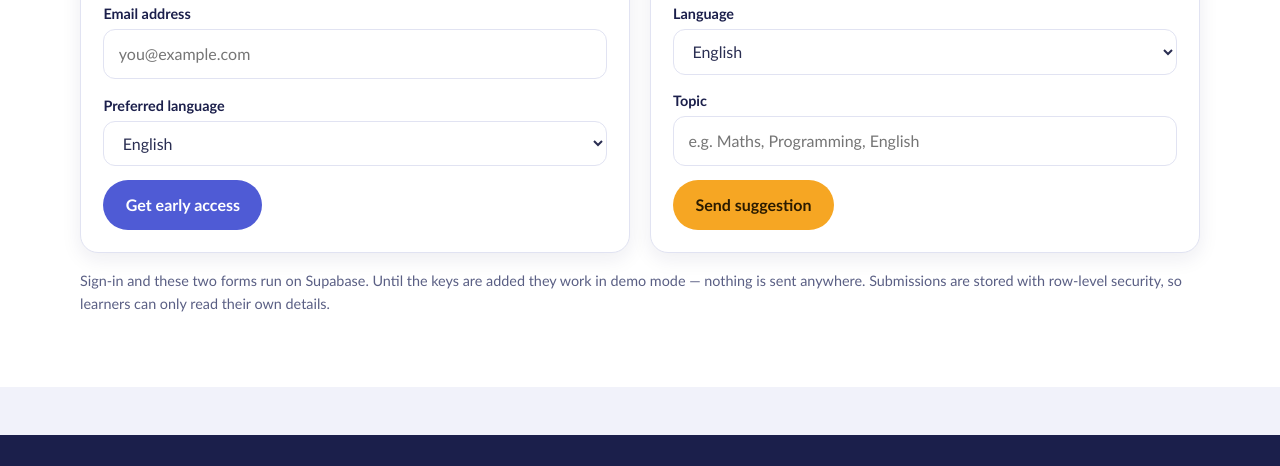
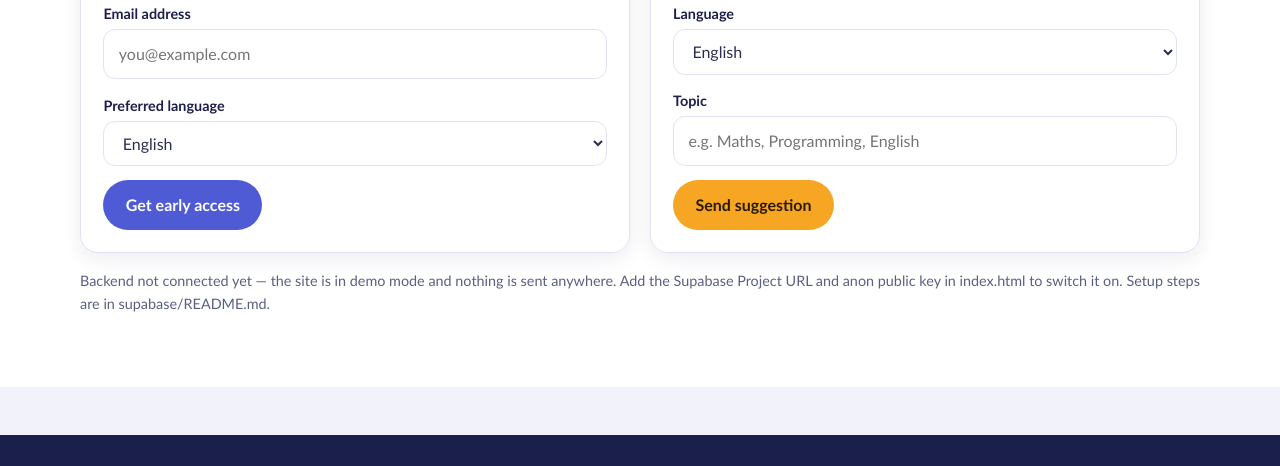
Before and after one commit to mavaletejas6-tiger/learnova, a plain HTML site: page index.html in a window 1280 px wide. Shown: the part 5065-5531 px from the top of the page. Drawn offline with nearby package versions, Linux system fonts and the light colour scheme.

Commit message:
Add Supabase setup guide and live backend status

```diff
--- a/index.html
+++ b/index.html
@@ -941,8 +941,8 @@
           </form>
         </div>
 
-        <p class="muted-note" style="margin-top:1rem">
-          Sign-in and these two forms run on Supabase. Until the keys are added they work in demo mode —
+        <p class="muted-note" id="backendNote" style="margin-top:1rem">
+          Sign-in and these two forms run on Supabase. Until the project is connected they work in demo mode —
           nothing is sent anywhere. Submissions are stored with row-level security, so learners can only
           read their own details.
         </p>
@@ -2341,6 +2341,7 @@
        5) SUPABASE — real sign-in + database
        ------------------------------------------------------------
        Paste your Project URL and anon (public) key below.
+       Full setup steps: supabase/README.md
 
        Until BOTH values are filled in, the site runs in "demo mode":
        the Sign in button stays hidden and the two forms show a
@@ -2354,6 +2355,14 @@
 
     const DB_READY = Boolean(SUPABASE_URL && SUPABASE_ANON_KEY && window.supabase);
     const sb = DB_READY ? window.supabase.createClient(SUPABASE_URL, SUPABASE_ANON_KEY) : null;
+
+    /* Tell visitors whether the backend is actually live. */
+    const backendNote = document.getElementById("backendNote");
+    if (backendNote) {
+      backendNote.textContent = DB_READY
+        ? "Sign-in and both forms are connected to Supabase. Submissions are stored with row-level security, so learners can only read their own details."
+        : "Backend not connected yet — the site is in demo mode and nothing is sent anywhere. Add the Supabase Project URL and anon public key in index.html to switch it on. Setup steps are in supabase/README.md.";
+    }
 
     /* ---------- 5a. Navbar: sign-in button vs signed-in chip ---------- */
     let currentUser = null;
```
Also changed, not shown: 1 other file.
